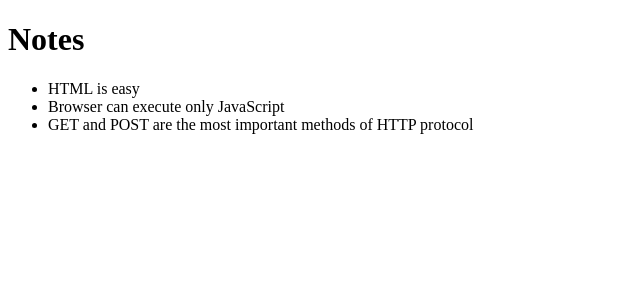
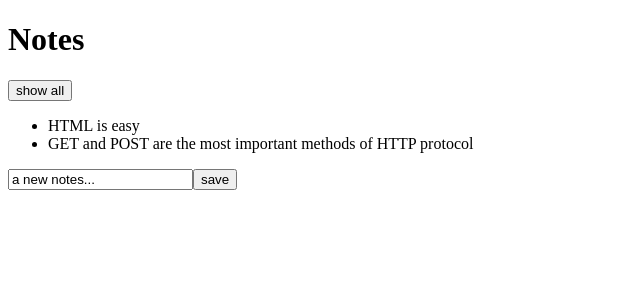
Before and after one commit to dhandiyy/full-stack-open, a React (Vite) app in the folder part2/: page / in a window 1280 px wide. Shown: the top 300 px of the page, without its empty margins (0-640 px from the left). Built offline with nearby package versions, Linux system fonts and the light colour scheme.

Commit message:
update content: form, controlled component and filter

```diff
--- a/part2/src/App.jsx
+++ b/part2/src/App.jsx
@@ -1,17 +1,51 @@
 import Note from "./components/Note.jsx";
+import {useState} from "react";
 
-const App = ({notes}) => {
-    const result = notes.map((note) => note.id)
-    console.log(result)
+const App = (props) => {
+    const [notes, setNotes] = useState(props.notes);
+    const [newNote, setNewNote] = useState("a new notes...");
+    const [showAll, setShowAll] = useState(false);
+
+    const notesToShow = showAll ? notes : notes.filter(note => note.important === true)
+
+    //event.target -> object HTMLnya (DOM) dari komponen yang menggunakan event ini. ex: form and input
+    const addNote = (event) => {
+        event.preventDefault();
+        const noteObject = {
+            content: newNote,
+            important: Math.random() < 0.5,
+            id: String(notes.length + 1),
+        }
+
+        const updateNotes = notes.concat(noteObject)
+        setNotes(updateNotes);
+        setNewNote("add new notes...")
+        console.log(updateNotes)
+    }
+
+    const handleChangeNote = (event) => {
+        setNewNote(event.target.value)
+        console.log("ini adalah panjang notes", notes.length)
+    }
 
     return (
         <div>
             <h1>Notes</h1>
+            <button onClick={() => setShowAll(!showAll)}>show {showAll? "important" : "all"}</button>
             <ul>
-                {notes.map(notes =>
+                {notesToShow.map(notes =>
                     <Note key={notes.id} notes={notes} />
                 )}
             </ul>
+            <form onSubmit={addNote}>
+                <input
+                    type="text"
+                    value={newNote}
+                    onChange={handleChangeNote}
+
+                />
+                <button type="submit">save</button>
+            </form>
         </div>
     )
 
```
